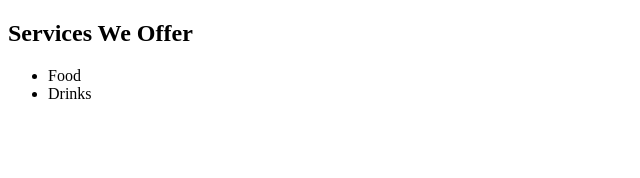
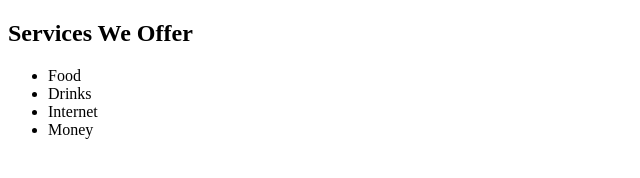
Before and after one commit to iAmNsengi/Bundle-exercises-2, a plain HTML site: page services.html in a window 1280 px wide. Shown: the whole page, without its empty margins (0-640 px from the left). Drawn offline with Linux system fonts and the light colour scheme.

Commit message:
Adding changes to the services.html

```diff
--- a/services.html
+++ b/services.html
@@ -10,6 +10,8 @@
         <ul>
             <li>Food</li>
             <li>Drinks</li>
+            <li>Internet</li>
+            <li>Money</li>
         </ul>
     </body>
 </html>
```
